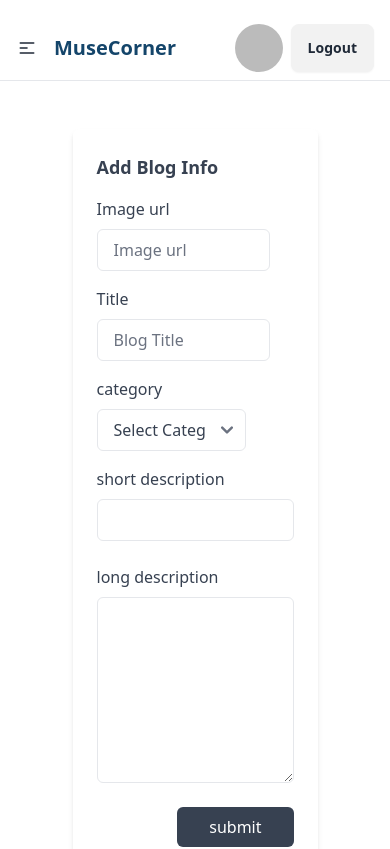
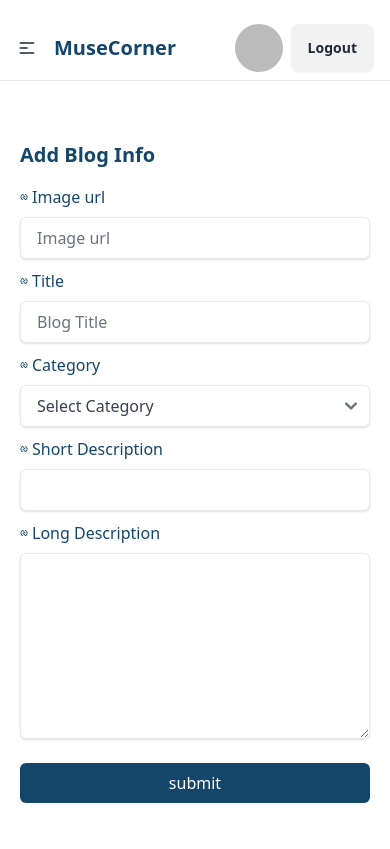
Before and after one commit to R0F7/MuseCorner-client, a React (Vite) app: page /add-blog in a window 390 px wide. Shown: the top 849 px of the page. Built offline with nearby package versions, Linux system fonts and the light colour scheme; no server answers; sample sign-in values are in the browser's storage.

Commit message:
add blog responsive

```diff
--- a/src/pages/AddBlog.jsx
+++ b/src/pages/AddBlog.jsx
@@ -2,6 +2,8 @@
 import useAuth from "../hooks/useAuth";
 import toast from "react-hot-toast";
 import useAxiosSecure from "../hooks/useAxiosSecure";
+import { FaNfcSymbol } from "react-icons/fa6";
+// import formBG from '../../public/image/form bg.jpg';
 
 const AddBlog = () => {
     const { user } = useAuth();
@@ -20,9 +22,9 @@ const AddBlog = () => {
         const user_name = user?.displayName;
         const user_image = user?.photoURL;
         const user_email = user?.email;
-        const blogInfo = {image, title, category, short_description, long_description, createdAt, user_name , user_image, user_email};
+        const blogInfo = { image, title, category, short_description, long_description, createdAt, user_name, user_image, user_email };
 
-        axiosSecure.post(`/blog`,blogInfo)
+        axiosSecure.post(`/blog`, blogInfo)
             .then(() => {
                 // console.log(res.data);
                 toast.success('Submit Info Successful')
@@ -36,25 +38,34 @@ const AddBlog = () => {
     }
 
     return (
-        <div className="flex w-full min-h-[calc(100vh-350px)] items-center my-12">
-            <section className="w-[70%] p-6 mx-auto bg-white rounded-md shadow-md dark:bg-gray-800">
-                <h2 className="text-lg font-semibold text-gray-700 capitalize dark:text-white">Add Blog Info</h2>
+        <div className="flex w-full min-h-[calc(100vh-350px)] items-center my-12 ">
+            <section className="w-full lg:w-[70%]  mx-auto md:bg-gray-100 rounded-md md:shadow-md dark:bg-gray-800 "
+                // style={{ backgroundImage: `url('${formBG}')`, backgroundSize: 'cover', backgroundPosition: 'top', }}
+            >
+                <div className="bg- py-3 md:p-6 ">
+                    <h2 className="text-xl font-bold text-[#14456A] capitalize dark:text-white">Add Blog Info</h2>
 
                     <form onSubmit={handleSubmit}>
-                    <div className="grid grid-cols-1 gap-x-6 gap-y-4 mt-4 sm:grid-cols-6">
-                        <div className="col-span-3">
-                            <label className="text-gray-700 dark:text-gray-200" htmlFor="username">Image url</label>
-                            <input id="username" type="text" name="photo" className="block w-full px-4 py-2 mt-2 text-gray-700 bg-white border border-gray-200 rounded-md dark:bg-gray-800 dark:text-gray-300 dark:border-gray-600 focus:border-blue-400 focus:ring-blue-300 focus:ring-opacity-40 dark:focus:border-blue-300 focus:outline-none focus:ring" placeholder="Image url" required/>
+                        <div className="grid grid-cols-1 gap-x-6 gap-y-2.5 md:gap-y-4 mt-4 sm:grid-cols-6">
+                            <div className="md:col-span-3">
+                                <label className="text-[#14456A] dark:text-gray-200 font-medium flex items-center gap-1" htmlFor="username"><span className='text-[8px]'>
+                                    <FaNfcSymbol />
+                                </span>Image url</label>
+                                <input id="username" type="text" name="photo" className="block w-full px-4 py-2 mt-2 text-gray-700 shadow bg-white border border-gray-200 rounded-md dark:bg-gray-800 dark:text-gray-300 dark:border-gray-600 focus:border-blue-400 focus:ring-blue-300 focus:ring-opacity-40 dark:focus:border-blue-300 focus:outline-none focus:ring" placeholder="Image url" required />
                             </div>
 
-                        <div className="col-span-3">
-                            <label className="text-gray-700 dark:text-gray-200" htmlFor="emailAddress">Title</label>
-                            <input id="emailAddress" type="text" name="title" className="block w-full px-4 py-2 mt-2 text-gray-700 bg-white border border-gray-200 rounded-md dark:bg-gray-800 dark:text-gray-300 dark:border-gray-600 focus:border-blue-400 focus:ring-blue-300 focus:ring-opacity-40 dark:focus:border-blue-300 focus:outline-none focus:ring" placeholder="Blog Title" required/>
+                            <div className="md:col-span-3">
+                                <label className="text-[#14456A] dark:text-gray-200 font-medium flex items-center gap-1" htmlFor="emailAddress"><span className='text-[8px]'>
+                                    <FaNfcSymbol />
+                                </span>Title</label>
+                                <input id="emailAddress" type="text" name="title" className="block w-full px-4 py-2 mt-2 text-gray-700 shadow bg-white border border-gray-200 rounded-md dark:bg-gray-800 dark:text-gray-300 dark:border-gray-600 focus:border-blue-400 focus:ring-blue-300 focus:ring-opacity-40 dark:focus:border-blue-300 focus:outline-none focus:ring" placeholder="Blog Title" required />
                             </div>
 
-                        <div className="col-span-2">
-                            <label className="text-gray-700 dark:text-gray-200" htmlFor="password">category</label>
-                            <select name="category" id="" defaultValue='' className="block w-full px-4 py-2 mt-2 text-gray-700 bg-white border border-gray-200 rounded-md dark:bg-gray-800 dark:text-gray-300 dark:border-gray-600 focus:border-blue-400 focus:ring-blue-300 focus:ring-opacity-40 dark:focus:border-blue-300 focus:outline-none focus:ring" required>
+                            <div className="md:col-span-2">
+                                <label className="text-[#14456A] dark:text-gray-200 font-medium flex items-center gap-1" htmlFor="category"><span className='text-[8px]'>
+                                    <FaNfcSymbol />
+                                </span>Category</label>
+                                <select name="category" id="category" defaultValue='' className="block w-full px-4 py-2 mt-2 text-gray-700  bg-white shadow border border-gray-200 rounded-md dark:bg-gray-800 dark:text-gray-300 dark:border-gray-600 focus:border-blue-400 focus:ring-blue-300 focus:ring-opacity-40 dark:focus:border-blue-300 focus:outline-none focus:ring" required>
                                     <option value="" disabled>Select Category</option>
                                     <option value="Food">Food</option>
                                     <option value="Travel">Travel</option>
@@ -65,20 +76,25 @@ const AddBlog = () => {
                                 </select>
                             </div>
 
-                        <div className="col-span-4">
-                            <label className="text-gray-700 dark:text-gray-200" htmlFor="passwordConfirmation">short description</label>
-                            <input id="passwordConfirmation" type="text" name="short_description" className="block w-full px-4 py-2 mt-2 text-gray-700 bg-white border border-gray-200 rounded-md dark:bg-gray-800 dark:text-gray-300 dark:border-gray-600 focus:border-blue-400 focus:ring-blue-300 focus:ring-opacity-40 dark:focus:border-blue-300 focus:outline-none focus:ring" required/>
+                            <div className="md:col-span-4">
+                                <label className="text-[#14456A] dark:text-gray-200 font-medium flex items-center gap-1" htmlFor="passwordConfirmation"><span className='text-[8px]'>
+                                    <FaNfcSymbol />
+                                </span>Short Description</label>
+                                <input id="passwordConfirmation" type="text" name="short_description" className="block w-full px-4 py-2 mt-2 text-gray-700 shadow bg-white border border-gray-200 rounded-md dark:bg-gray-800 dark:text-gray-300 dark:border-gray-600 focus:border-blue-400 focus:ring-blue-300 focus:ring-opacity-40 dark:focus:border-blue-300 focus:outline-none focus:ring" required />
                             </div>
                         </div>
-                    <div className="col-span-6 mt-6">
-                        <label className="text-gray-700 dark:text-gray-200" htmlFor="passwordConfirmation">long description</label>
-                        <textarea name="long_description" id="" cols="10" rows="7" className="block w-full px-4 py-2 mt-2 text-gray-700 bg-white border border-gray-200 rounded-md dark:bg-gray-800 dark:text-gray-300 dark:border-gray-600 focus:border-blue-400 focus:ring-blue-300 focus:ring-opacity-40 dark:focus:border-blue-300 focus:outline-none focus:ring" required></textarea>
+                        <div className="col-span-6 mt-2.5 md:mt-6">
+                            <label className="text-[#14456A] dark:text-gray-200 font-medium flex items-center gap-1" htmlFor="passwordConfirmation"><span className='text-[8px]'>
+                                <FaNfcSymbol />
+                            </span>Long Description</label>
+                            <textarea name="long_description" id="" cols="10" rows="7" className="block w-full px-4 py-2 mt-2 text-gray-700 shadow bg-white border border-gray-200 rounded-md dark:bg-gray-800 dark:text-gray-300 dark:border-gray-600 focus:border-blue-400 focus:ring-blue-300 focus:ring-opacity-40 dark:focus:border-blue-300 focus:outline-none focus:ring" required></textarea>
                         </div>
 
                         <div className="flex justify-end mt-6">
-                        <button className="px-8 py-2.5 leading-5 text-white transition-colors duration-300 transform bg-gray-700 rounded-md hover:bg-gray-600 focus:outline-none focus:bg-gray-600">submit</button>
+                            <button className="w-full md:w-1/2 px-8 h-10 leading-5 text-white transition-colors duration-300 transform bg-[#14456A] rounded-md font-medium hover:bg-white hover:text-[#14456A] hover:border hover:font-bold focus:outline-none focus:bg-[#14456A] focus:text-white ">submit</button>
                         </div>
                     </form>
+                </div>
             </section>
         </div>
     );
```
Also changed, not shown: public/image/form bg.jpg (added). Lines whose indentation alone changed are shown as unchanged.
